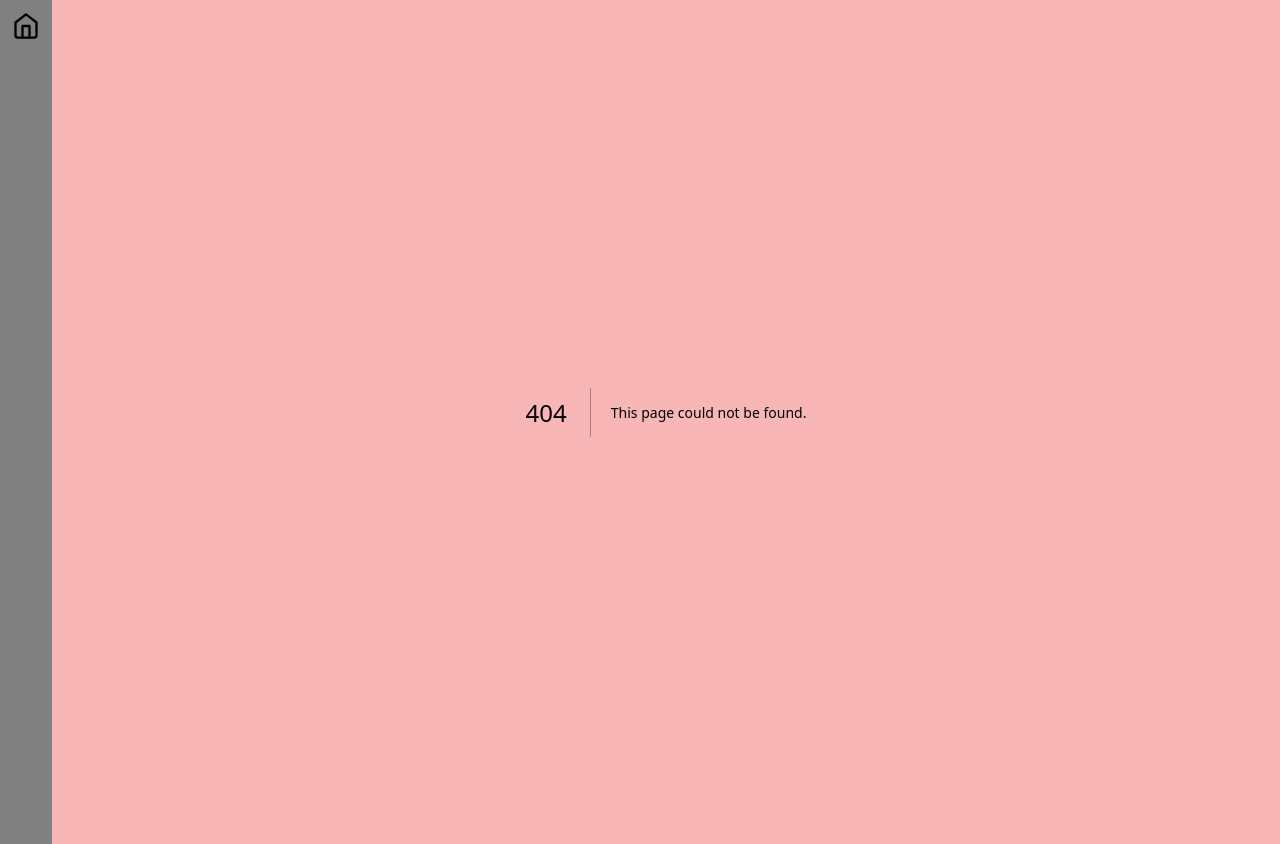
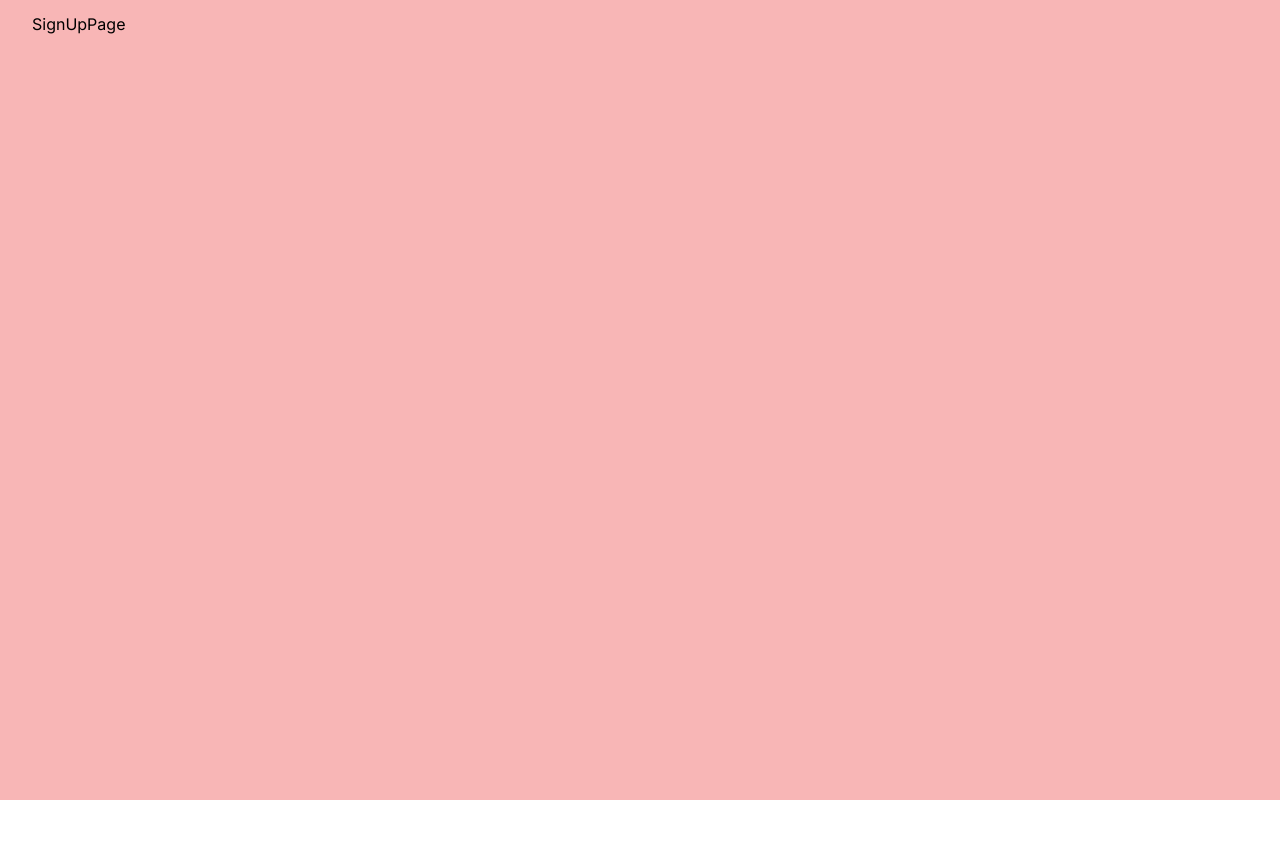
Before and after one commit to pavelvanis/chatio, a Next.js app: page /signup in a window 1280 px wide. Before the commit this address had no page. After the commit the page ends 800 px from the top, so only its background shows below. Built offline with nearby package versions, Linux system fonts and the light colour scheme.

Commit message:
Update layout

```diff
--- /dev/null
+++ b/src/app/(guest)/signup/page.tsx
@@ -0,0 +1,11 @@
+import React from 'react'
+
+type Props = {}
+
+const LoginPage = (props: Props) => {
+  return (
+    <div>SignUpPage</div>
+  )
+}
+
+export default LoginPage
--- a/src/app/layout.tsx
+++ b/src/app/layout.tsx
@@ -1,7 +1,9 @@
 import type { Metadata } from "next";
 import { Inter } from "next/font/google";
 import "./globals.css";
-import { Bar } from "@/components/";
+import { getServerSession } from "next-auth";
+import authOptions from "@/lib/authoptions";
+import { redirect } from "next/navigation";
 
 const inter = Inter({ subsets: ["latin"] });
 
@@ -10,17 +12,15 @@ export const metadata: Metadata = {
   description: "Realtime chat app",
 };
 
-export default function RootLayout({
+export default async function RootLayout({
   children,
 }: {
   children: React.ReactNode;
 }) {
+
   return (
     <html lang="en">
-      <body className={inter.className}>
-        <Bar />
-        <main>{children}</main>
-      </body>
+      <body className={inter.className}>{children}</body>
     </html>
   );
 }
--- a/src/app/page.tsx
+++ /dev/null
@@ -1,23 +0,0 @@
-"use client";
-import { signIn } from "next-auth/react";
-
-export default function Home() {
-  const user = { email: "email", password: "pwd" };
-
-  const handler = async () => {
-    try {
-      const login = await signIn("credentials", {
-        ...user,
-        redirect: false,
-      });
-      console.log(login);
-    } catch (error) {
-      console.error(error);
-    }
-  };
-  return (
-    <>
-      <button onClick={handler}>login</button>
-    </>
-  );
-}
```
